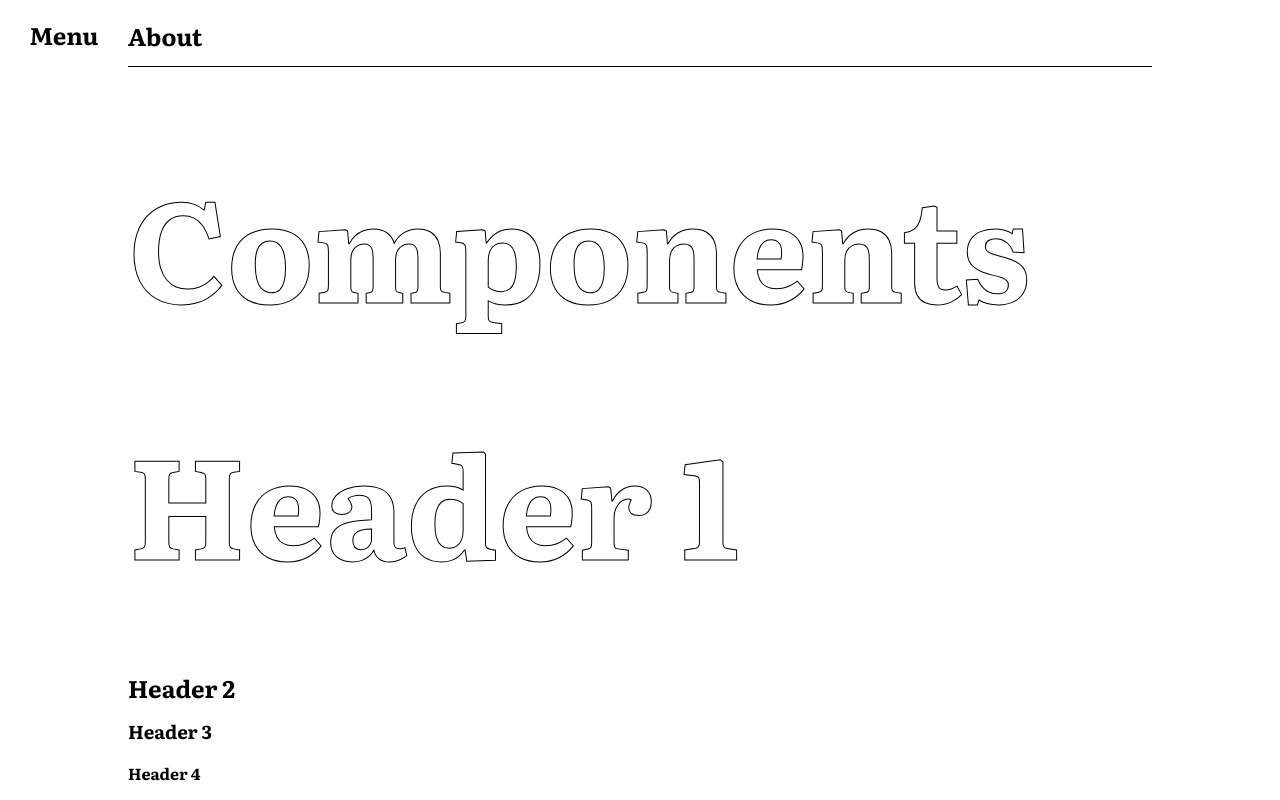
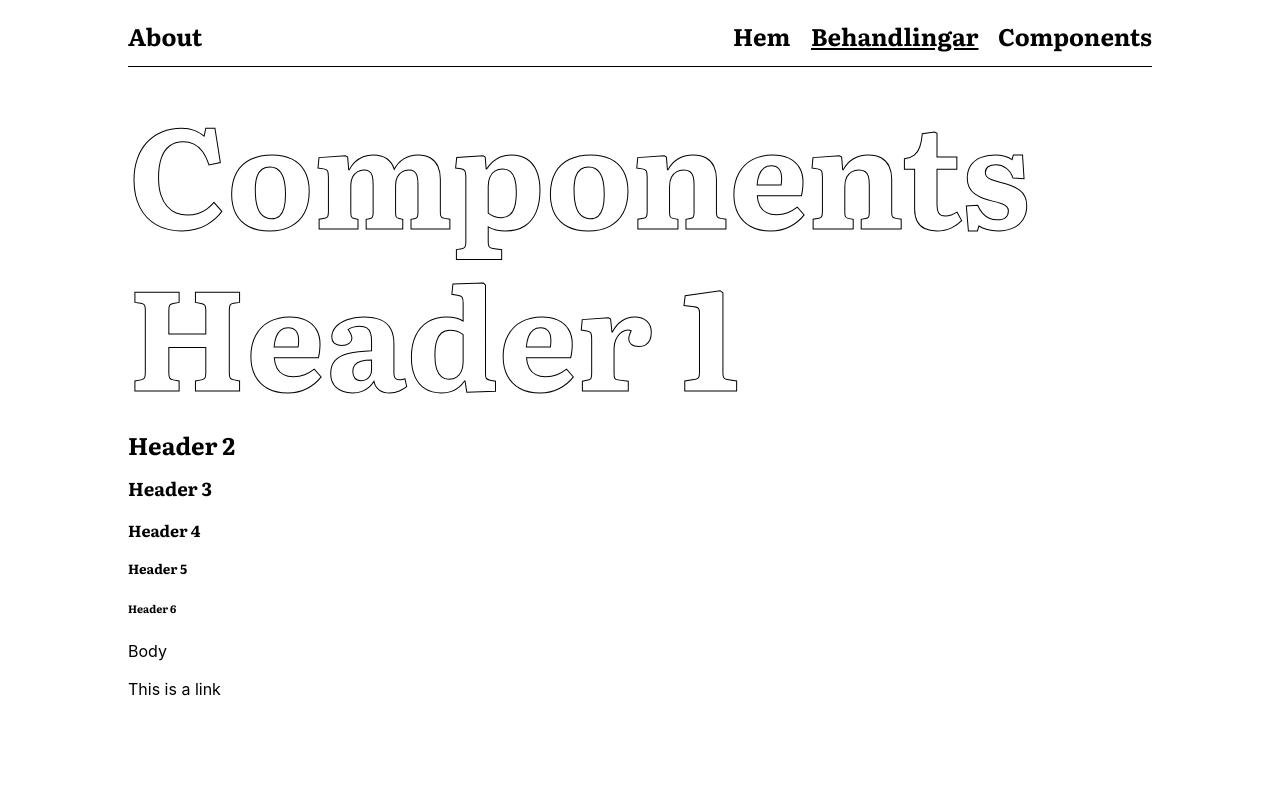
Before and after one commit to yamsboi/a4w, a React (Create React App) app: page /about in a window 1280 px wide. Shown: the top 800 px of the page. Built offline with nearby package versions, Linux system fonts and the light colour scheme; a web font is replaced by a local one.

Commit message:
Nav is now complete, tweaks may be done in the future, Darkened shadow on button Adjusted P line-height and font-size

```diff
--- a/src/Components/Routes/Components.jsx
+++ b/src/Components/Routes/Components.jsx
@@ -20,11 +20,8 @@ function Components() {
         <p>
           Lorem ipsum dolor sit amet, consectetur adipiscing elit, sed do
           eiusmod tempor incididunt ut labore et dolore magna aliqua. Ut enim ad
-          minim veniam, quis nostrud exercitation ullamco laboris nisi ut
-          aliquip ex ea commodo consequat. Duis aute irure dolor in
-          reprehenderit in voluptate velit esse cillum dolore eu fugiat nulla
-          pariatur. Excepteur sint occaecat cupidatat non proident, sunt in
-          culpa qui officia deserunt mollit anim id est laborum.
+          minim veniam,consectetur adipiscing elit, sed do eiusmod tempor
+          incididunt ut labore et dolore magna aliqua. Ut enim ad minim veniam
         </p>
 
         <Button float="right" text="Boka tid" />
--- a/src/Components/Routes/Index.jsx
+++ b/src/Components/Routes/Index.jsx
@@ -6,8 +6,9 @@ function Index() {
   return (
     <div>
       <Header text="Company Name" />
+      <h1>Botox</h1>
+      <h1>Fillers</h1>
 
-      <h1>home</h1>
       <Button text="BOOK" />
     </div>
   );
--- a/src/Components/style/button.scss
+++ b/src/Components/style/button.scss
@@ -13,12 +13,6 @@
     align-items: center;
     font-weight: 600;
 
-    &:focus {
-      // outline: none;
-    }
-    &:hover {
-    }
-
     svg {
       animation: nudge 1000ms linear infinite alternate;
     }
@@ -28,7 +22,7 @@
       position: absolute;
       width: 100%;
       height: 100%;
-      background-color: red;
+      background-color: darken($secondary, 15%);
       z-index: -1;
     }
   }
--- a/src/Components/style/hamburger.scss
+++ b/src/Components/style/hamburger.scss
@@ -38,6 +38,7 @@
 
 @media screen and (min-width: $breakpoint-mobile) {
   .hamburger {
+    display: none;
     padding: 0;
     top: 0;
     left: 0;
--- a/src/Components/style/nav.scss
+++ b/src/Components/style/nav.scss
@@ -2,9 +2,8 @@
 
 .route-active {
   text-decoration: underline;
-  -webkit-text-stroke-width: 0px;
 
-  color: white;
+  color: black;
 }
 
 .trails-text {
@@ -32,7 +31,7 @@ nav {
     position: fixed;
     background-color: rgb(255, 164, 164);
     background: linear-gradient(#ffdde1, #ee9ca7);
-    transition: width 300ms cubic-bezier(0.25, 0.46, 0.45, 0.94);
+    transition: width 250ms cubic-bezier(0.25, 0.46, 0.45, 0.94);
     transition-delay: 350ms;
   }
   .overlay-active {
@@ -41,6 +40,7 @@ nav {
   }
 
   ul {
+    right: auto;
     left: 50%;
     top: 50%;
     transform: translate(-50%, -50%);
@@ -56,13 +56,11 @@ nav {
 
       // Nav Links
       a {
+        font-family: "Literata", serif;
         text-decoration: none;
         padding: 20px;
-
         font-size: 3em;
-        color: transparent;
-        -webkit-text-stroke-width: 1px;
-        -webkit-text-stroke-color: white;
+        color: black;
       }
     }
   }
@@ -77,24 +75,35 @@ nav {
 
 @media screen and (min-width: $breakpoint-mobile) {
   .trails-text {
-    width: auto;
+    overflow: visible;
+    opacity: 1 !important;
+  }
+  .trails-text > div {
+    overflow: visible;
   }
   nav {
     .overlay {
-      left: 0;
-      top: 0;
+      display: none;
     }
     ul {
+      position: absolute;
       flex-direction: row;
-      left: 0;
-      top: 70px;
+      right: $global-padding;
+      left:auto;
+      top: 0;
       transform: translate(0, 0);
       li {
+        transform: none !important;
         a {
+          line-height: 0.5;
           text-decoration: none;
-          padding: 20px;
-          color: white;
-          font-size: 3em;
+          padding-right: 0;
+          font-size: 24px;
+
+          &:hover {
+            color: lighten(black, 30%);
+            transition: 150ms;
+          }
         }
       }
     }
--- a/src/Components/style/typography.scss
+++ b/src/Components/style/typography.scss
@@ -10,6 +10,7 @@ h6 {
 }
 
 h1 {
+  margin: 0;
   font-size: 11vw;
   max-width: 100%;
   color: transparent;
@@ -26,6 +27,7 @@ h1 {
   text-align: center;
 }
 p {
-  font-size: 14px;
-  line-height: 1.5;
+  -webkit-font-smoothing: antialiased;
+  font-size: 16px;
+  line-height: 1.5625;
 }
```
